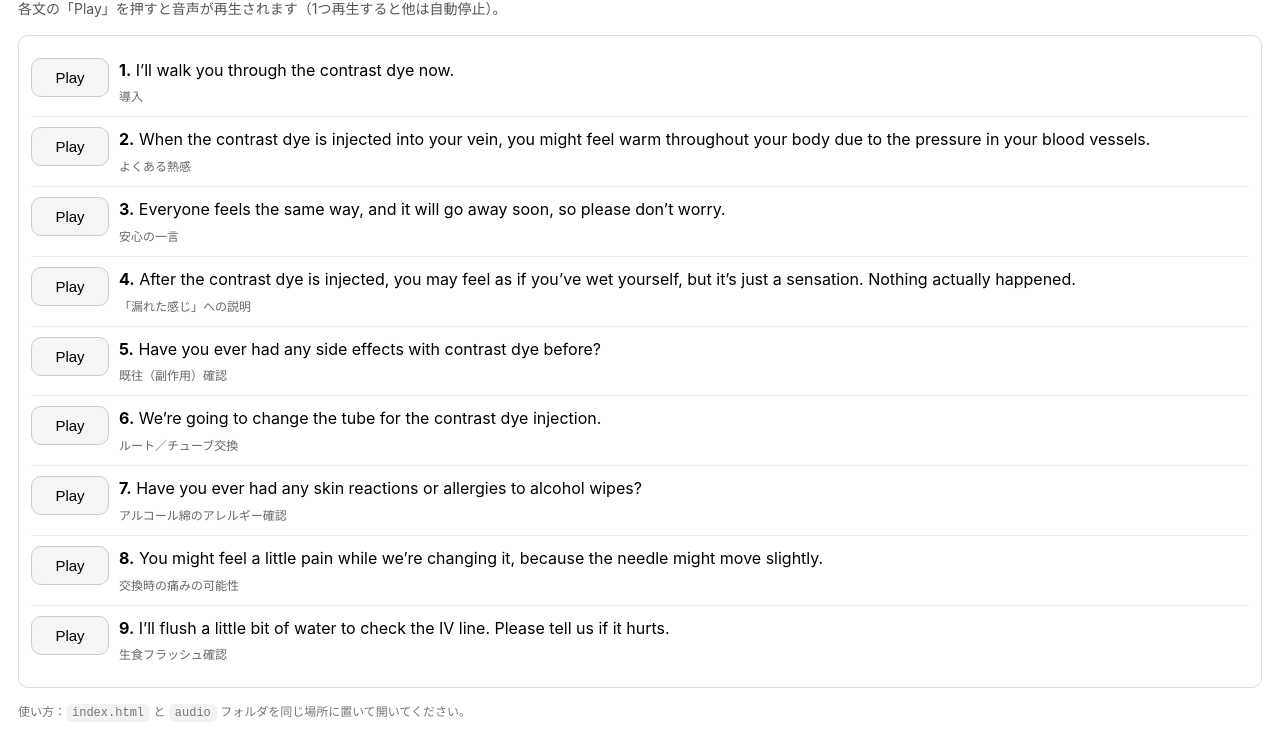
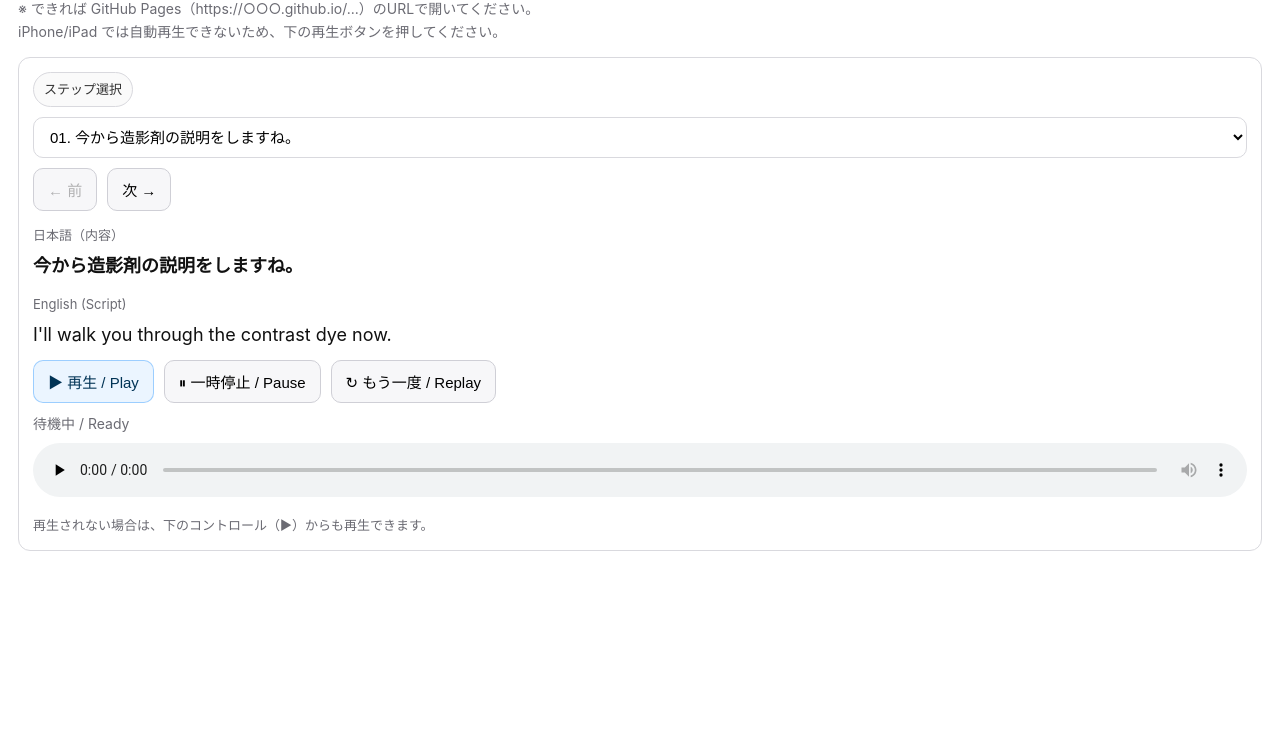
Before and after one commit to orinndo/contrast-dye, a plain HTML site: page index.html in a window 1280 px wide. Shown: the part 61-802 px from the top of the page. Drawn offline with Linux system fonts and the light colour scheme.

Commit message:
Add files via upload

```diff
--- a/index.html
+++ b/index.html
@@ -3,150 +3,159 @@
 <head>
 <meta charset="utf-8" />
 <meta name="viewport" content="width=device-width,initial-scale=1" />
-<title>造影剤（Contrast Dye）Audio Guide</title>
+<title>造影剤（Contrast Dye）音声ガイド</title>
 <style>
-  body { font-family: -apple-system, BlinkMacSystemFont, "Hiragino Sans", "Segoe UI", sans-serif; margin: 18px; line-height: 1.6; }
+  :root{
+    --border:#d9d9de;
+    --bg:#ffffff;
+    --muted:#6b6b73;
+    --btn:#f7f7f9;
+    --btnBorder:#cfcfd6;
+    --accent:#0a84ff;
+  }
+  body { font-family: -apple-system, BlinkMacSystemFont, "Hiragino Sans", "Hiragino Kaku Gothic ProN", "Segoe UI", sans-serif; margin: 18px; line-height: 1.6; color:#111; background:#fff; }
   h1 { margin: 0 0 6px; font-size: 22px; }
-  .sub { margin: 0 0 14px; color: #555; font-size: 14px; }
-  .panel { border: 1px solid #ddd; border-radius: 10px; padding: 12px; margin: 12px 0; background: #fff; }
-  .row { display: flex; gap: 10px; align-items: flex-start; padding: 10px 0; border-top: 1px solid #eee; }
-  .row:first-child { border-top: none; }
-  .btn { min-width: 78px; padding: 10px 12px; border: 1px solid #ccc; border-radius: 10px; background: #f5f5f5; font-size: 15px; }
-  .btn:active { background: #e9e9e9; }
-  .txt { flex: 1; font-size: 16px; }
-  .small { margin-top: 4px; color: #666; font-size: 12px; }
-  .footer { margin-top: 14px; color: #777; font-size: 12px; }
-  code { background: #f2f2f2; padding: 2px 6px; border-radius: 6px; }
+  .sub { margin: 0 0 14px; color: var(--muted); font-size: 14px; }
+  .panel { border: 1px solid var(--border); border-radius: 12px; padding: 14px; background: var(--bg); }
+  .row { display:flex; gap:10px; flex-wrap:wrap; align-items:center; }
+  .badge { display:inline-block; padding:6px 10px; border:1px solid var(--border); border-radius:999px; font-size:13px; color:#333; background:#fafafa; }
+  select { width:100%; padding: 10px 12px; border:1px solid var(--border); border-radius: 10px; font-size: 15px; background:#fff; }
+  .navbtn { padding:10px 14px; border:1px solid var(--btnBorder); border-radius: 10px; background: var(--btn); font-size: 15px; cursor:pointer; }
+  .navbtn:active { transform: translateY(1px); }
+  .sectionTitle { margin: 14px 0 6px; color: var(--muted); font-size: 13px; }
+  .jp { font-size: 18px; font-weight: 700; margin: 0 0 6px; }
+  .en { font-size: 18px; margin: 0 0 10px; }
+  .btn { padding: 10px 14px; border: 1px solid var(--btnBorder); border-radius: 10px; background: var(--btn); font-size: 15px; cursor: pointer; }
+  .btn.primary { border-color: rgba(10,132,255,.35); background: rgba(10,132,255,.08); color:#035; }
+  .status { margin-top: 10px; color: var(--muted); font-size: 14px; }
+  audio { width: 100%; margin-top: 8px; }
+  .hint { margin-top: 10px; color: var(--muted); font-size: 13px; }
 </style>
 </head>
 <body>
-  <h1>造影剤（Contrast Dye）Audio Guide</h1>
-  <p class="sub">各文の「Play」を押すと音声が再生されます（1つ再生すると他は自動停止）。</p>
+  <h1>造影剤（Contrast Dye） 音声ガイド</h1>
+  <p class="sub">※ できれば GitHub Pages（https://○○○.github.io/...）のURLで開いてください。<br>
+  iPhone/iPad では自動再生できないため、下の再生ボタンを押してください。</p>
 
-  <div class="panel" id="list">
-    <div class="row">
-      <button class="btn" data-audio="a01">Play</button>
-      <div class="txt">
-        <div><strong>1.</strong> I’ll walk you through the contrast dye now.</div>
-        <div class="small">導入</div>
-      </div>
-      <audio id="a01" preload="none" src="audio/01_walk_through.caf"></audio>
+  <div class="panel">
+    <div class="row" style="margin-bottom:10px;">
+      <span class="badge">ステップ選択</span>
     </div>
 
-    <div class="row">
-      <button class="btn" data-audio="a02">Play</button>
-      <div class="txt">
-        <div><strong>2.</strong> When the contrast dye is injected into your vein, you might feel warm throughout your body due to the pressure in your blood vessels.</div>
-        <div class="small">よくある熱感</div>
-      </div>
-      <audio id="a02" preload="none" src="audio/02_warm_sensation.caf"></audio>
+    <select id="stepSelect" aria-label="ステップ選択"></select>
+
+    <div class="row" style="margin-top:10px;">
+      <button class="navbtn" id="prevBtn">← 前</button>
+      <button class="navbtn" id="nextBtn">次 →</button>
     </div>
 
-    <div class="row">
-      <button class="btn" data-audio="a03">Play</button>
-      <div class="txt">
-        <div><strong>3.</strong> Everyone feels the same way, and it will go away soon, so please don’t worry.</div>
-        <div class="small">安心の一言</div>
-      </div>
-      <audio id="a03" preload="none" src="audio/03_reassure.caf"></audio>
+    <div class="sectionTitle">日本語（内容）</div>
+    <p class="jp" id="jpText"></p>
+
+    <div class="sectionTitle">English (Script)</div>
+    <p class="en" id="enText"></p>
+
+    <div class="row" style="margin-top:10px;">
+      <button class="btn primary" id="playBtn">▶ 再生 / Play</button>
+      <button class="btn" id="pauseBtn">⏸ 一時停止 / Pause</button>
+      <button class="btn" id="replayBtn">↻ もう一度 / Replay</button>
     </div>
 
-    <div class="row">
-      <button class="btn" data-audio="a04">Play</button>
-      <div class="txt">
-        <div><strong>4.</strong> After the contrast dye is injected, you may feel as if you’ve wet yourself, but it’s just a sensation. Nothing actually happened.</div>
-        <div class="small">「漏れた感じ」への説明</div>
-      </div>
-      <audio id="a04" preload="none" src="audio/04_wet_sensation.caf"></audio>
+    <div class="status" id="status">待機中 / Ready</div>
+
+    <audio id="player" controls preload="none"></audio>
+
+    <div class="hint">再生されない場合は、下のコントロール（▶）からも再生できます。</div>
   </div>
 
-    <div class="row">
-      <button class="btn" data-audio="a05">Play</button>
-      <div class="txt">
-        <div><strong>5.</strong> Have you ever had any side effects with contrast dye before?</div>
-        <div class="small">既往（副作用）確認</div>
-      </div>
-      <audio id="a05" preload="none" src="audio/05_prev_reaction.caf"></audio>
-    </div>
+<script>
+const steps = [
+  { no: 1, title: "01. 今から造影剤の説明をしますね。", jp: "今から造影剤の説明をしますね。", en: "I'll walk you through the contrast dye now.", audio: "audio/01.caf" },
+  { no: 2, title: "02. 造影剤で体が温かく感じることがあります。", jp: "造影剤が静脈に入ると、血管の圧の影響で体が熱く感じることがあります。", en: "When the contrast dye is injected into your vein, you might feel warm throughout your body because of the pressure in your blood vessels.", audio: "audio/02.caf" },
+  { no: 3, title: "03. すぐに治まるので心配いりません。", jp: "皆さん同じように感じます。すぐに治まるので心配しないでください。", en: "Everyone feels the same way, and it will go away soon, so please don't worry.", audio: "audio/03.caf" },
+  { no: 4, title: "04. 尿が漏れたように感じることがあります。", jp: "造影剤が入った後、尿が漏れたように感じることがありますが、感覚だけで実際には漏れていません。", en: "After the contrast dye is injected, you may feel as if you've wet yourself, but it's just a sensation. Nothing actually happened.", audio: "audio/04.caf" },
+  { no: 5, title: "05. 以前の副作用について確認します。", jp: "以前、造影剤で副作用が出たことはありますか？", en: "Have you ever had any side effects with contrast dye before?", audio: "audio/05.caf" },
+  { no: 6, title: "06. 注入チューブを交換します。", jp: "造影剤注入のチューブを交換しますね。", en: "We're going to change the tube for the contrast dye injection.", audio: "audio/06.caf" },
+  { no: 7, title: "07. アルコール消毒のアレルギー確認です。", jp: "アルコール消毒で皮膚がかぶれたり、アレルギーが出たことはありますか？", en: "Have you ever had any skin reactions or allergies to alcohol wipes?", audio: "audio/07.caf" },
+  { no: 8, title: "08. 交換時に少し痛いかもしれません。", jp: "交換する時、針が少し動くので少し痛いかもしれません。", en: "You might feel a little pain while we're changing it, because the needle might move slightly.", audio: "audio/08.caf" },
+  { no: 9, title: "09. ルート確認のフラッシュをします。", jp: "点滴ルート確認のために少し水（生理食塩水）を流します。痛かったら教えてください。", en: "I'll flush a little bit of water to check the IV line. Please tell us if it hurts.", audio: "audio/09.caf" }
+];
 
-    <div class="row">
-      <button class="btn" data-audio="a06">Play</button>
-      <div class="txt">
-        <div><strong>6.</strong> We’re going to change the tube for the contrast dye injection.</div>
-        <div class="small">ルート／チューブ交換</div>
-      </div>
-      <audio id="a06" preload="none" src="audio/06_change_tube.caf"></audio>
-    </div>
+const sel = document.getElementById("stepSelect");
+const jpText = document.getElementById("jpText");
+const enText = document.getElementById("enText");
+const player = document.getElementById("player");
+const statusEl = document.getElementById("status");
 
-    <div class="row">
-      <button class="btn" data-audio="a07">Play</button>
-      <div class="txt">
-        <div><strong>7.</strong> Have you ever had any skin reactions or allergies to alcohol wipes?</div>
-        <div class="small">アルコール綿のアレルギー確認</div>
-      </div>
-      <audio id="a07" preload="none" src="audio/07_alcohol_wipe_allergy.caf"></audio>
-    </div>
+const playBtn = document.getElementById("playBtn");
+const pauseBtn = document.getElementById("pauseBtn");
+const replayBtn = document.getElementById("replayBtn");
+const prevBtn = document.getElementById("prevBtn");
+const nextBtn = document.getElementById("nextBtn");
 
-    <div class="row">
-      <button class="btn" data-audio="a08">Play</button>
-      <div class="txt">
-        <div><strong>8.</strong> You might feel a little pain while we’re changing it, because the needle might move slightly.</div>
-        <div class="small">交換時の痛みの可能性</div>
-      </div>
-      <audio id="a08" preload="none" src="audio/08_may_hurt.caf"></audio>
-    </div>
+let current = 0;
 
-    <div class="row">
-      <button class="btn" data-audio="a09">Play</button>
-      <div class="txt">
-        <div><strong>9.</strong> I’ll flush a little bit of water to check the IV line. Please tell us if it hurts.</div>
-        <div class="small">生食フラッシュ確認</div>
-      </div>
-      <audio id="a09" preload="none" src="audio/09_flush_check.caf"></audio>
-    </div>
-  </div>
+function setStatus(msg){ statusEl.textContent = msg; }
 
-  <p class="footer">使い方：<code>index.html</code> と <code>audio</code> フォルダを同じ場所に置いて開いてください。</p>
+function stopAll(){
+  player.pause();
+}
 
-<script>
-(() => {
-  const buttons = Array.from(document.querySelectorAll('.btn'));
-  const audios = Array.from(document.querySelectorAll('audio'));
+function loadStep(idx){
+  current = Math.max(0, Math.min(steps.length - 1, idx));
+  sel.value = String(current);
+  const s = steps[current];
+  jpText.textContent = s.jp;
+  enText.textContent = s.en;
+  stopAll();
+  player.src = s.audio;
+  player.currentTime = 0;
+  setStatus("待機中 / Ready");
+  prevBtn.disabled = (current === 0);
+  nextBtn.disabled = (current === steps.length - 1);
+}
 
-  function stopAll(except) {
-    audios.forEach(a => {
-      if (a !== except) {
-        a.pause();
-        a.currentTime = 0;
+steps.forEach((s, i)=>{
+  const opt = document.createElement("option");
+  opt.value = String(i);
+  opt.textContent = s.title;
+  sel.appendChild(opt);
+});
+
+sel.addEventListener("change", (e)=> loadStep(parseInt(e.target.value,10)));
+
+prevBtn.addEventListener("click", ()=> loadStep(current - 1));
+nextBtn.addEventListener("click", ()=> loadStep(current + 1));
+
+playBtn.addEventListener("click", async ()=>{
+  try{
+    await player.play();
+    setStatus("再生中 / Playing");
+  }catch(e){
+    setStatus("再生できませんでした。画面下の▶から再生してください。");
   }
 });
-    buttons.forEach(b => b.textContent = 'Play');
+pauseBtn.addEventListener("click", ()=>{
+  player.pause();
+  setStatus("一時停止 / Paused");
+});
+replayBtn.addEventListener("click", async ()=>{
+  try{
+    player.currentTime = 0;
+    await player.play();
+    setStatus("再生中 / Playing");
+  }catch(e){
+    setStatus("再生できませんでした。画面下の▶から再生してください。");
   }
-
-  buttons.forEach(btn => {
-    const id = btn.getAttribute('data-audio');
-    const audio = document.getElementById(id);
-
-    btn.addEventListener('click', () => {
-      if (!audio) return;
-
-      if (!audio.paused) {
-        audio.pause();
-        audio.currentTime = 0;
-        btn.textContent = 'Play';
-        return;
-      }
-
-      stopAll(audio);
-      audio.play();
-      btn.textContent = 'Stop';
 });
 
-    audio.addEventListener('ended', () => {
-      btn.textContent = 'Play';
+player.addEventListener("ended", ()=> setStatus("完了 / Done"));
+player.addEventListener("pause", ()=>{
+  if(player.currentTime > 0 && player.currentTime < player.duration) setStatus("一時停止 / Paused");
 });
-  });
-})();
+player.addEventListener("play", ()=> setStatus("再生中 / Playing"));
+
+loadStep(0);
 </script>
 </body>
 </html>
```
Also changed, not shown: 9 other files. Lines whose indentation alone changed are shown as unchanged.
